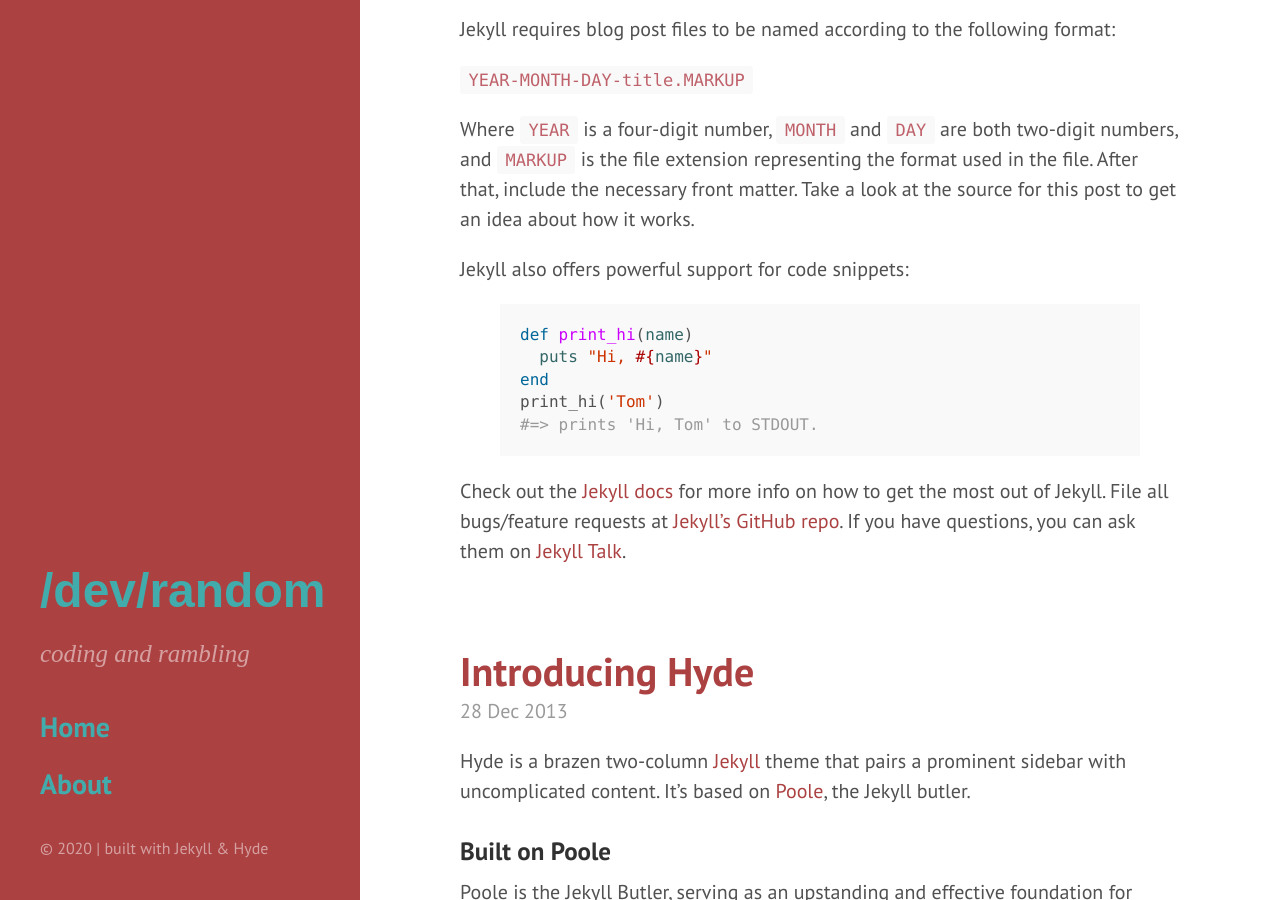
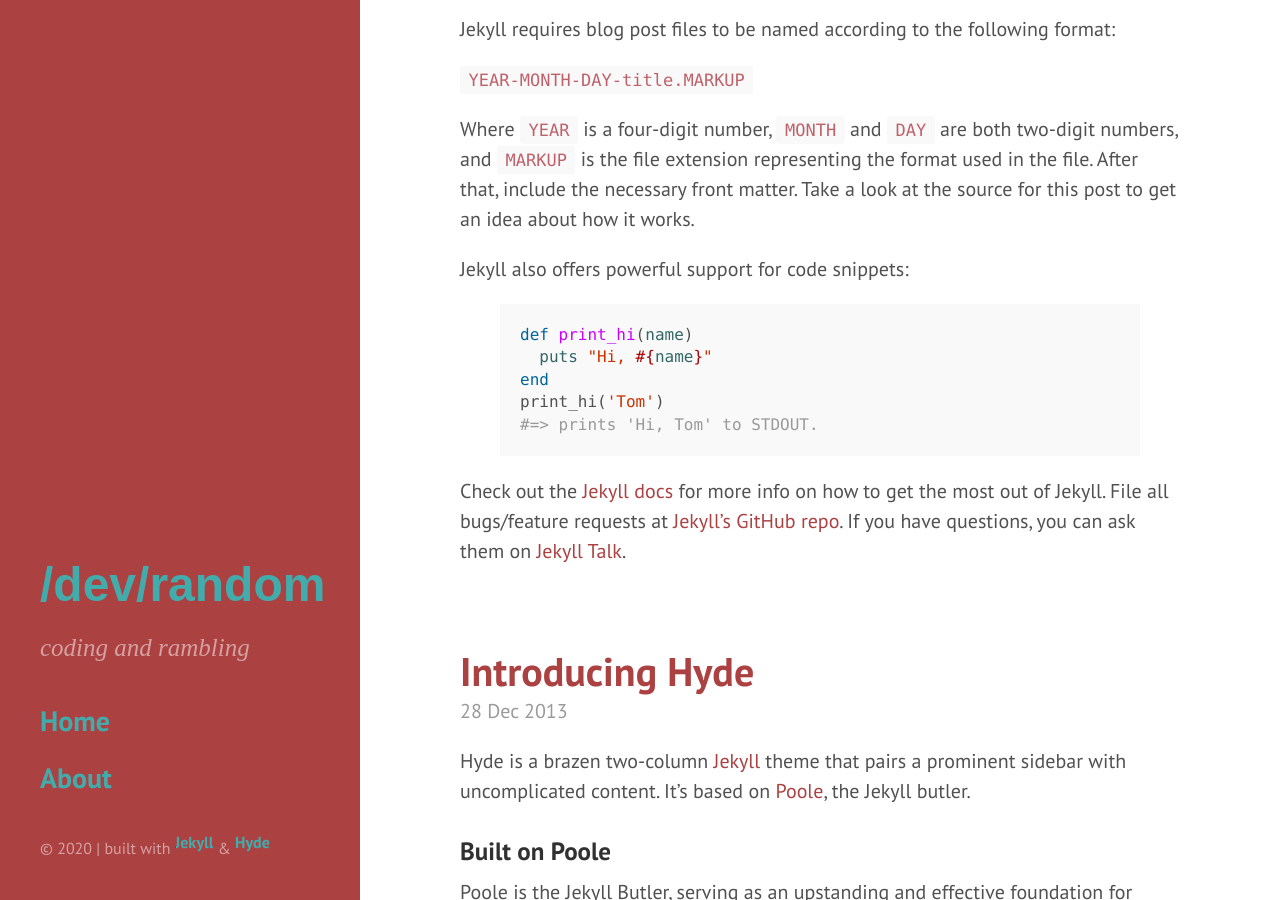
Before and after one commit to dgyarmati/devslashrand-dot-com, a Jekyll site: the page built from index.html, in a window 1280 px wide and 900 px high, scrolled down 306 px. Built offline with Jekyll 4.4.1, drawn with Linux system fonts in a browser that asks for light colours; the list of posts is cut into pages by our own code; some of the changed lines change nothing that is shown.

```diff
--- a/_includes/sidebar.html
+++ b/_includes/sidebar.html
@@ -27,6 +27,6 @@
       {% endfor %}
     </nav>
 
-    <p>&copy; {{ site.time | date: '%Y' }} | built with Jekyll & Hyde</p>
+    <p>&copy; {{ site.time | date: '%Y' }} | built with <a href="http://jekyllrb.com" target="_blank">Jekyll</a> & <a href="http://hyde.getpoole.com" target="_blank">Hyde</a></p>
   </div>
 </div>
--- a/public/css/hyde.css
+++ b/public/css/hyde.css
@@ -113,6 +113,7 @@
   line-height: 1.75;
   font-size: 1.4rem;
 }
+
 a.sidebar-nav-item:hover,
 a.sidebar-nav-item:focus {
   text-decoration: underline;
```
